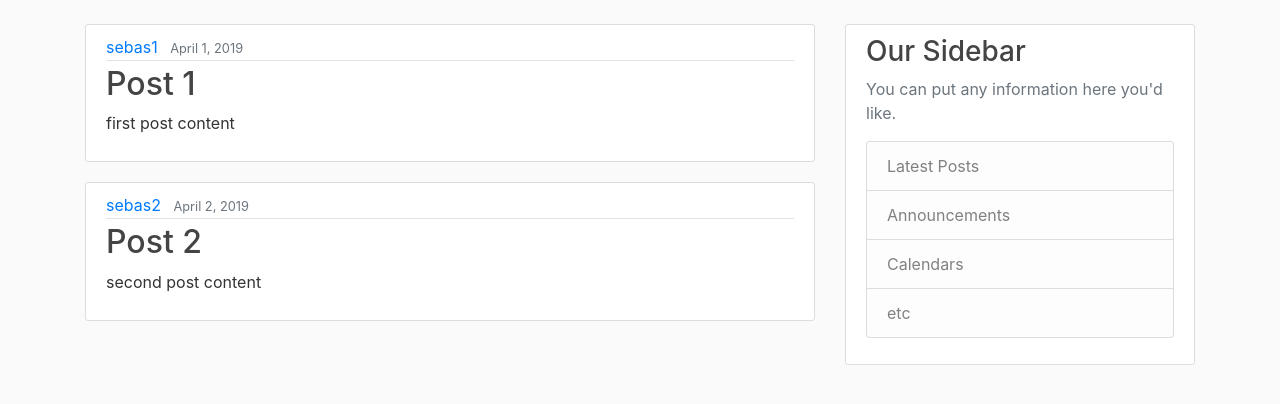
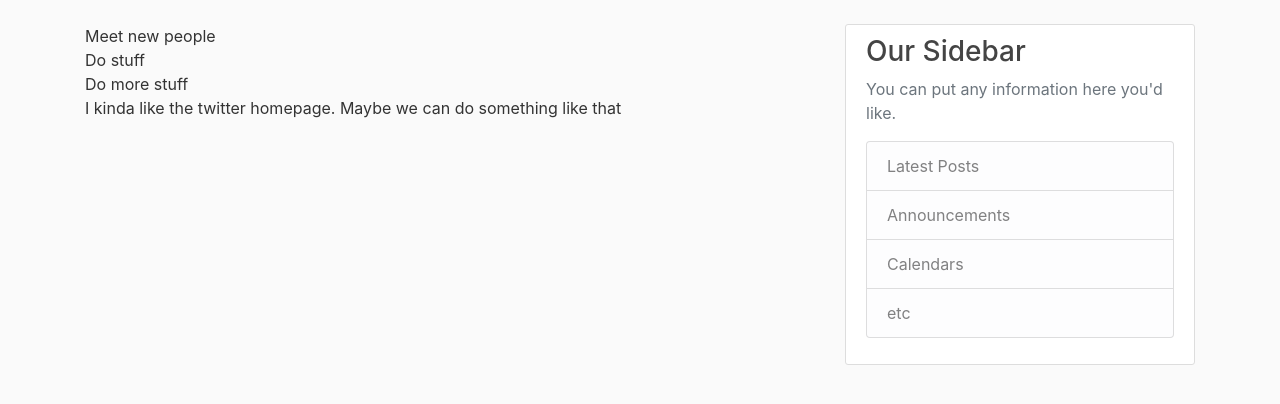
Before and after one commit to sebas673/CoffeeDate, a Django app: page / in a window 1280 px wide. Shown: the part 56-460 px from the top of the page. Run offline with Django 3.2, Linux system fonts and the light colour scheme; some libraries are stand-ins or nearby versions.

Commit message:
fixed html

```diff
--- a/proj_333/match/templates/match/about.html
+++ b/proj_333/match/templates/match/about.html
@@ -1,4 +1,4 @@
 {% extends "match/base.html" %}
 {% block content %}
-    <h1>About Page</h1>
+    <h1>Some bs about our cos 333 project. We don't have to keep it, but I think it might give us those extra points we're looking for </h1>
 {% endblock content %}
--- a/proj_333/match/templates/match/home.html
+++ b/proj_333/match/templates/match/home.html
@@ -1,15 +1,18 @@
 {% extends "match/base.html" %}
 {% block content %}
-    {% for post in posts %}
-        <article class="media content-section">
-          <div class="media-body">
-            <div class="article-metadata">
-              <a class="mr-2" href="#">{{ post.author }}</a>
-              <small class="text-muted">{{ post.date_posted }}</small>
-            </div>
-            <h2><a class="article-title" href="#">{{ post.title }}</a></h2>
-            <p class="article-content">{{ post.content }}</p>
-          </div>
-        </article>
-    {% endfor %}
+
+<div>
+  <div>
+    Meet new people
+  </div>
+  <div>
+    Do stuff
+  </div>
+  <div>
+    Do more stuff
+  </div>
+  <div>
+    I kinda like the twitter homepage. Maybe we can do something like that
+  </div>
+</div>
 {% endblock content %}
--- a/proj_333/match/views.py
+++ b/proj_333/match/views.py
@@ -1,29 +1,11 @@
 from django.shortcuts import render
-
-posts = [
-    {
-        'author': 'sebas1',
-        'title': 'Post 1',
-        'content': 'first post content',
-        'date_posted': 'April 1, 2019'
-    },
-    {
-        'author': 'sebas2',
-        'title': 'Post 2',
-        'content': 'second post content',
-        'date_posted': 'April 2, 2019'
-    }
-]
 
 # handles the traffic from the homepage. Takes in a request arg and
 # returns what we want the user to see when they are sent to this route.
 
 
 def home(request):
-    context = {
-        'posts': posts
-    }
-    return render(request, 'match/home.html', context)
+    return render(request, 'match/home.html')
 
 
 def about(request):
--- a/proj_333/proj_333/settings.py
+++ b/proj_333/proj_333/settings.py
@@ -25,7 +25,7 @@ BASE_DIR = os.path.dirname(os.path.dirname(os.path.abspath(__file__)))
 SECRET_KEY = os.environ.get('SECRET_KEY')
 
 # SECURITY WARNING: don't run with debug turned on in production!
-DEBUG = False
+DEBUG = True
 
 ALLOWED_HOSTS = ['testcoffeedate.herokuapp.com']
 
```
